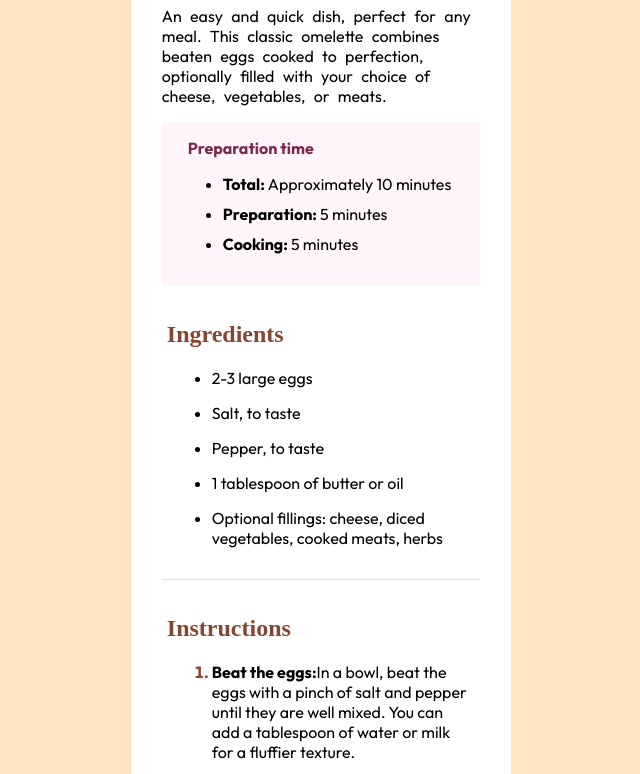
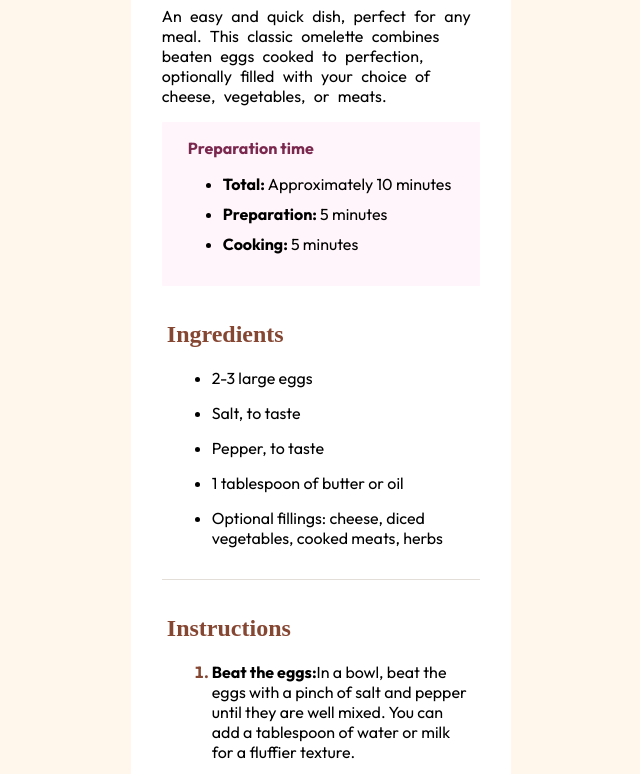
Before and after one commit to Mouhamed-Amine/Recipe_Page, a plain HTML site: page recipe-page-main/index.html in a window 1280 px wide. Shown: the part 315-1089 px from the top of the page, without its empty margins (319-959 px from the left). Drawn offline with Linux system fonts and the light colour scheme.

Commit message:
adding_few_options

```diff
--- a/recipe-page-main/style.css
+++ b/recipe-page-main/style.css
@@ -32,7 +32,7 @@ Colors
 }
 
 body{
-    background-color: bisque;
+    background-color: rgb(255, 247, 236);
 }
 
 .recipe_description h1{
```
Also changed, not shown: recipe-page-main/design/Mobile_design.JPG (added), recipe-page-main/design/Web_design.JPG (added), recipe-page-main/design/desktop-design.jpg (deleted), recipe-page-main/design/desktop-preview.jpg (deleted), recipe-page-main/design/mobile-design.jpg (deleted), 2 other files.
